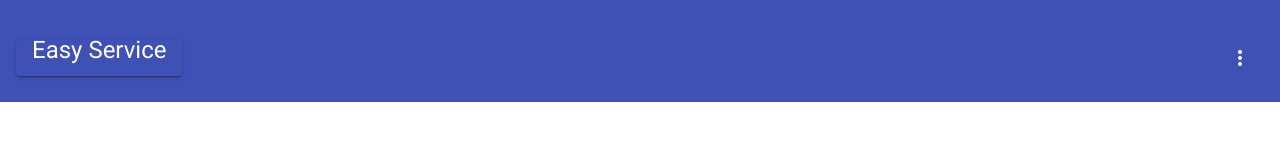
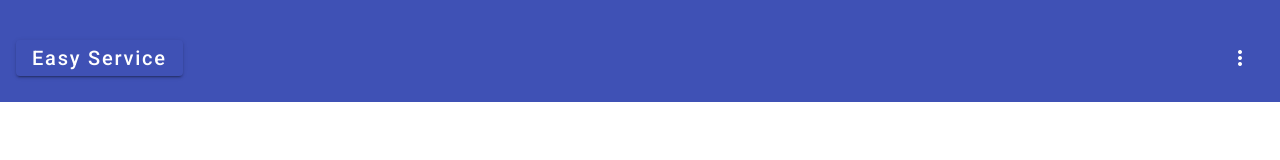
Before and after one commit to matheusnuneso/easy-service, an Angular app: page /login in a window 1280 px wide. Shown: the top 160 px of the page. Built offline with nearby package versions, Linux system fonts and the light colour scheme.

Commit message:
chnage font-size of button onHome

```diff
--- a/src/app/app.component.css
+++ b/src/app/app.component.css
@@ -1,5 +1,9 @@
 .example-spacer {
   flex: 1 1 auto;
+}
+
+.button-home {
+  font-size: 20px;
 }
 
 mat-toolbar {
--- a/src/app/app.component.html
+++ b/src/app/app.component.html
@@ -1,7 +1,7 @@
 <mat-toolbar color="primary">
   <mat-toolbar-row>
-    <button class="buttonHome" mat-raised-button color="primary" (click)="onHome()">
-      <h1>Easy Service</h1>
+    <button class="button-home" mat-raised-button color="primary" (click)="onHome()">
+      Easy Service
     </button>
     <span class="example-spacer"></span>
 
```
